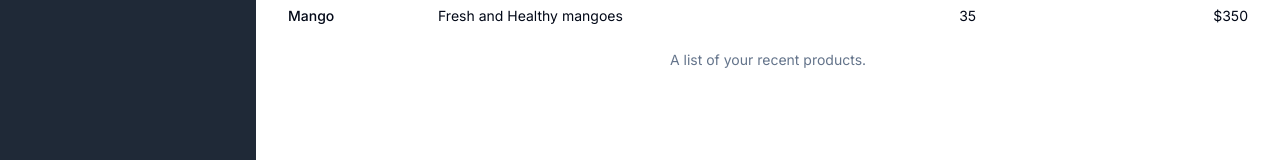
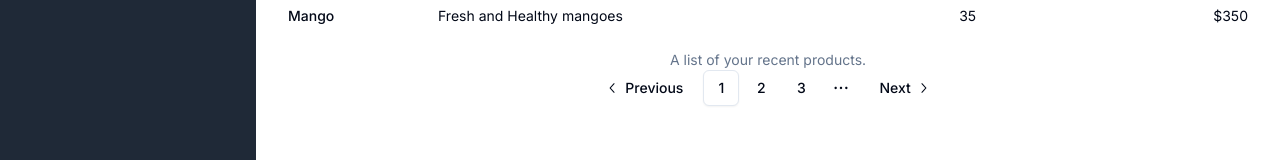
Before and after one commit to ubuntuportal/ubuntu_portal, a Next.js app in the folder ubuntu_portal_frontend/: page /supplier/dashboard/products in a window 1280 px wide. Shown: the part 415-575 px from the top of the page. Built offline with nearby package versions, Linux system fonts and the light colour scheme.

Commit message:
added pagination

```diff
--- a/ubuntu_portal_frontend/components/supplier/Table.tsx
+++ b/ubuntu_portal_frontend/components/supplier/Table.tsx
@@ -9,6 +9,16 @@
   TableHeader,
   TableRow,
 } from "@/components/ui/table";
+
+import {
+  Pagination,
+  PaginationContent,
+  PaginationEllipsis,
+  PaginationItem,
+  PaginationLink,
+  PaginationNext,
+  PaginationPrevious,
+} from "@/components/ui/pagination";
 
 const products = [
   {
@@ -57,6 +67,7 @@
 
 export function Tables() {
   return (
+    <>
       <Table>
         <TableCaption>A list of your recent products.</TableCaption>
         <TableHeader>
@@ -84,5 +95,30 @@
         </TableRow>
       </TableFooter> */}
       </Table>
+      <Pagination>
+        <PaginationContent>
+          <PaginationItem>
+            <PaginationPrevious href="#" />
+          </PaginationItem>
+          <PaginationItem>
+            <PaginationLink href="#" isActive>
+              1
+            </PaginationLink>
+          </PaginationItem>
+          <PaginationItem>
+            <PaginationLink href="#">2</PaginationLink>
+          </PaginationItem>
+          <PaginationItem>
+            <PaginationLink href="#">3</PaginationLink>
+          </PaginationItem>
+          <PaginationItem>
+            <PaginationEllipsis />
+          </PaginationItem>
+          <PaginationItem>
+            <PaginationNext href="#" />
+          </PaginationItem>
+        </PaginationContent>
+      </Pagination>
+    </>
   );
 }
--- /dev/null
+++ b/ubuntu_portal_frontend/components/ui/pagination.tsx
@@ -0,0 +1,121 @@
+import * as React from "react"
+import {
+  ChevronLeftIcon,
+  ChevronRightIcon,
+  DotsHorizontalIcon,
+} from "@radix-ui/react-icons"
+
+import { cn } from "@/lib/utils"
+import { ButtonProps, buttonVariants } from "@/components/ui/button"
+
+const Pagination = ({ className, ...props }: React.ComponentProps<"nav">) => (
+  <nav
+    role="navigation"
+    aria-label="pagination"
+    className={cn("mx-auto flex w-full justify-center", className)}
+    {...props}
+  />
+)
+Pagination.displayName = "Pagination"
+
+const PaginationContent = React.forwardRef<
+  HTMLUListElement,
+  React.ComponentProps<"ul">
+>(({ className, ...props }, ref) => (
+  <ul
+    ref={ref}
+    className={cn("flex flex-row items-center gap-1", className)}
+    {...props}
+  />
+))
+PaginationContent.displayName = "PaginationContent"
+
+const PaginationItem = React.forwardRef<
+  HTMLLIElement,
+  React.ComponentProps<"li">
+>(({ className, ...props }, ref) => (
+  <li ref={ref} className={cn("", className)} {...props} />
+))
+PaginationItem.displayName = "PaginationItem"
+
+type PaginationLinkProps = {
+  isActive?: boolean
+} & Pick<ButtonProps, "size"> &
+  React.ComponentProps<"a">
+
+const PaginationLink = ({
+  className,
+  isActive,
+  size = "icon",
+  ...props
+}: PaginationLinkProps) => (
+  <a
+    aria-current={isActive ? "page" : undefined}
+    className={cn(
+      buttonVariants({
+        variant: isActive ? "outline" : "ghost",
+        size,
+      }),
+      className
+    )}
+    {...props}
+  />
+)
+PaginationLink.displayName = "PaginationLink"
+
+const PaginationPrevious = ({
+  className,
+  ...props
+}: React.ComponentProps<typeof PaginationLink>) => (
+  <PaginationLink
+    aria-label="Go to previous page"
+    size="default"
+    className={cn("gap-1 pl-2.5", className)}
+    {...props}
+  >
+    <ChevronLeftIcon className="h-4 w-4" />
+    <span>Previous</span>
+  </PaginationLink>
+)
+PaginationPrevious.displayName = "PaginationPrevious"
+
+const PaginationNext = ({
+  className,
+  ...props
+}: React.ComponentProps<typeof PaginationLink>) => (
+  <PaginationLink
+    aria-label="Go to next page"
+    size="default"
+    className={cn("gap-1 pr-2.5", className)}
+    {...props}
+  >
+    <span>Next</span>
+    <ChevronRightIcon className="h-4 w-4" />
+  </PaginationLink>
+)
+PaginationNext.displayName = "PaginationNext"
+
+const PaginationEllipsis = ({
+  className,
+  ...props
+}: React.ComponentProps<"span">) => (
+  <span
+    aria-hidden
+    className={cn("flex h-9 w-9 items-center justify-center", className)}
+    {...props}
+  >
+    <DotsHorizontalIcon className="h-4 w-4" />
+    <span className="sr-only">More pages</span>
+  </span>
+)
+PaginationEllipsis.displayName = "PaginationEllipsis"
+
+export {
+  Pagination,
+  PaginationContent,
+  PaginationLink,
+  PaginationItem,
+  PaginationPrevious,
+  PaginationNext,
+  PaginationEllipsis,
+}
```
Lines whose indentation alone changed are shown as unchanged.
